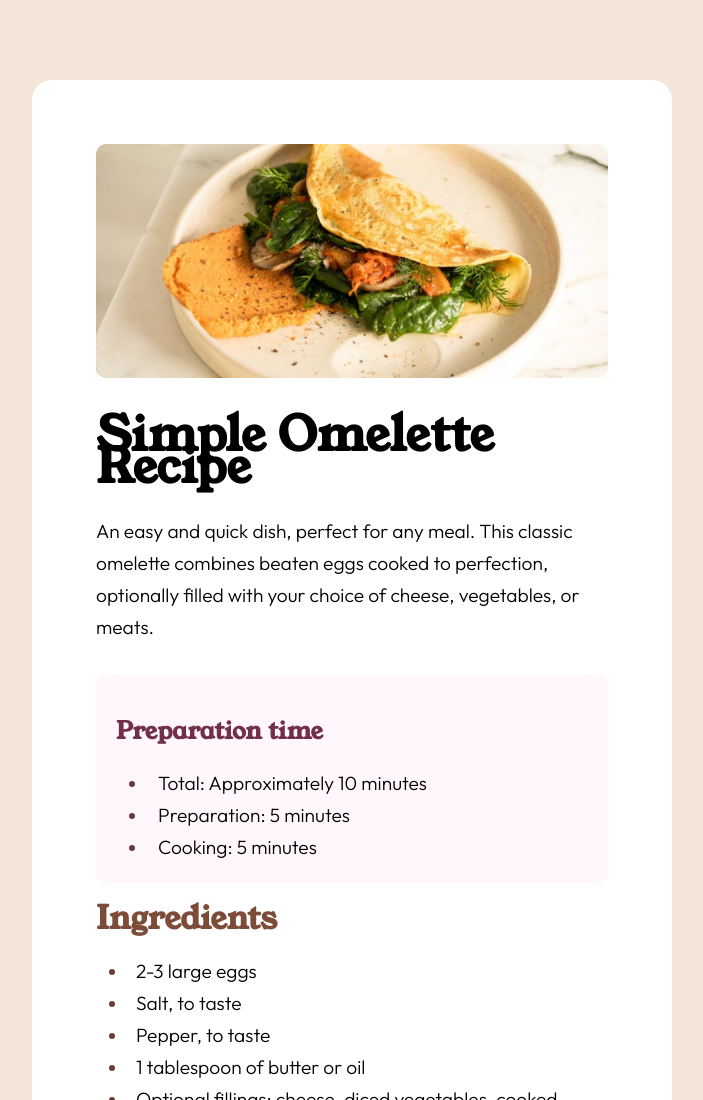
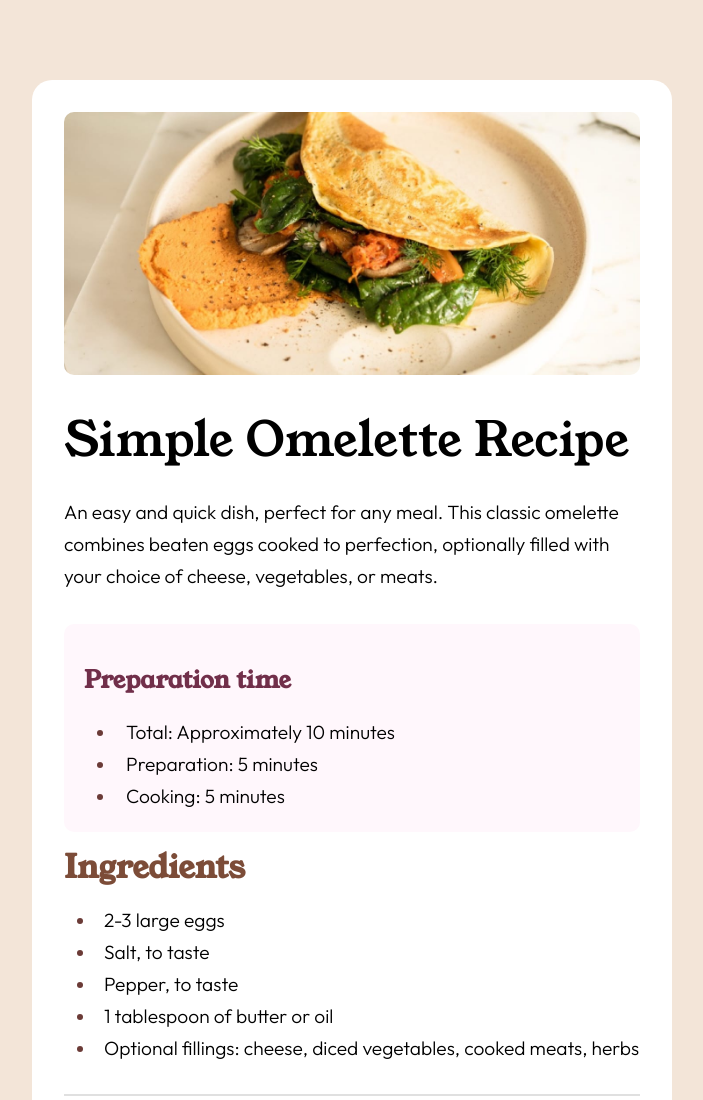
Before and after one commit to littlepy/frontend-004, a plain HTML site: page index.html in a window 1280 px wide. Shown: the top 1100 px of the page, without its empty margins (288-991 px from the left). Drawn offline with Linux system fonts and the light colour scheme.

Commit message:
less padding for article

```diff
--- a/style.css
+++ b/style.css
@@ -45,7 +45,7 @@ article.blog {
     width: 50%;
     background-color: white;
     border-radius: 20px;
-    padding: 4rem;
+    padding: 2rem;
     line-height: 2rem;
     font-size: 1.2rem;
     margin: 5rem auto;
@@ -64,8 +64,9 @@ article.blog {
         }
         h1 {
             font-family: 'YoungSerif', sans-serif;
-            font-weight: 800;
+            font-weight: 300;
             font-size: 3rem;
+            line-height: 3rem;
             padding-top: 2rem;
             padding-bottom: 2rem;
         }
```
